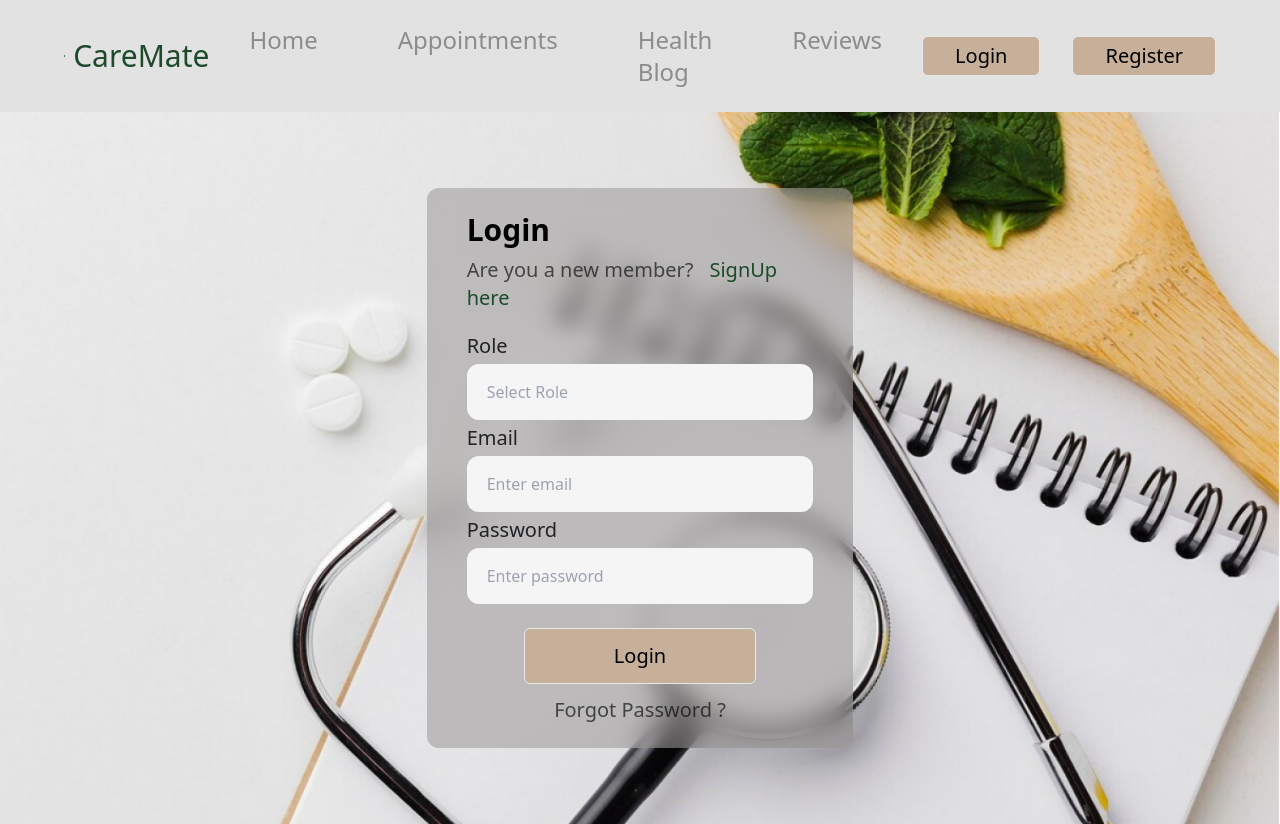
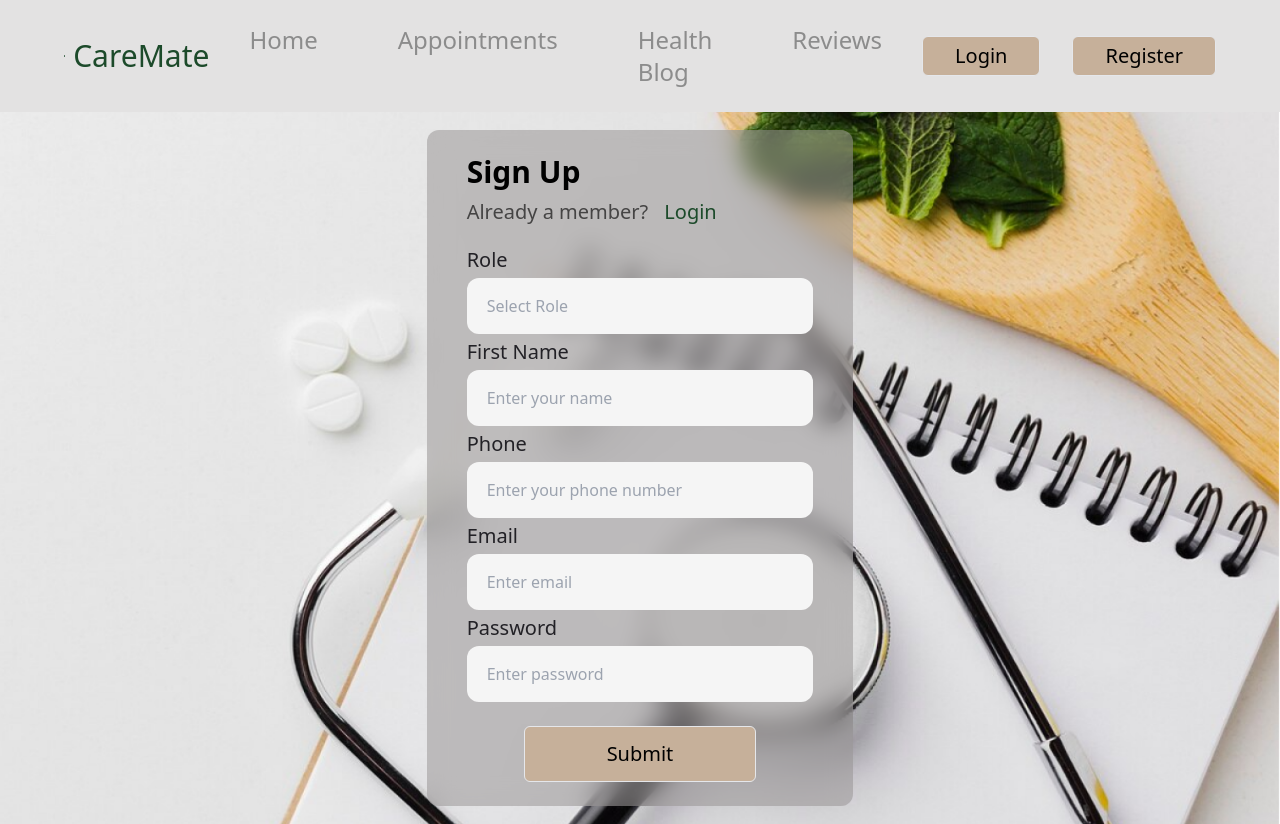
Before and after one commit to jim2107054/CareMate, a React (Vite) app in the folder Frontend/: page / in a window 1280 px wide. Built offline with nearby package versions, Linux system fonts and the light colour scheme.

Commit message:
modify app.jsx file

```diff
--- a/Frontend/src/App.jsx
+++ b/Frontend/src/App.jsx
@@ -7,7 +7,7 @@ import Login from './pages/Login';
 const App = () => {
   return (
     <>
-    <Login />
+    <SignUp />
     </>
   )
 }
```
